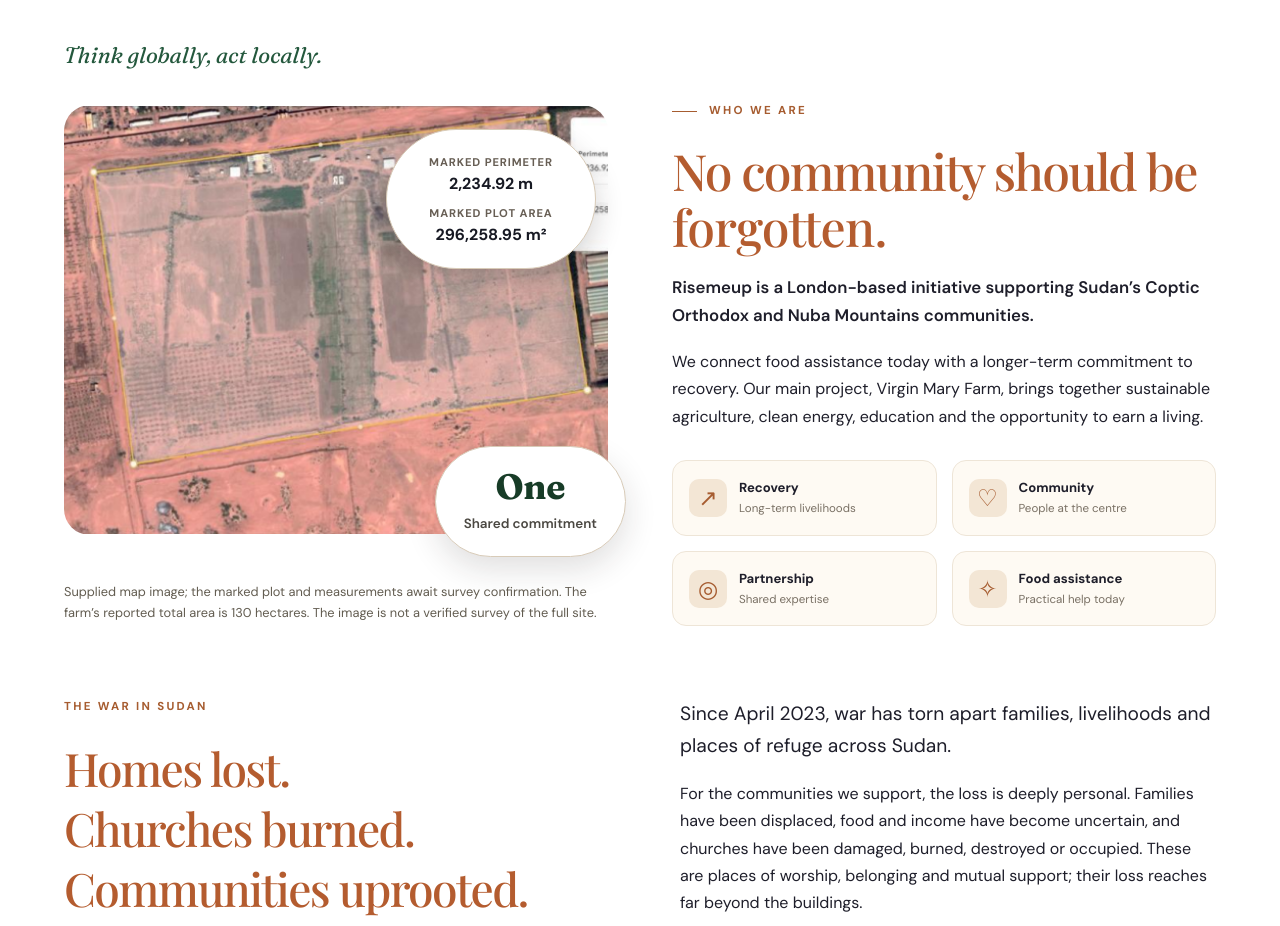
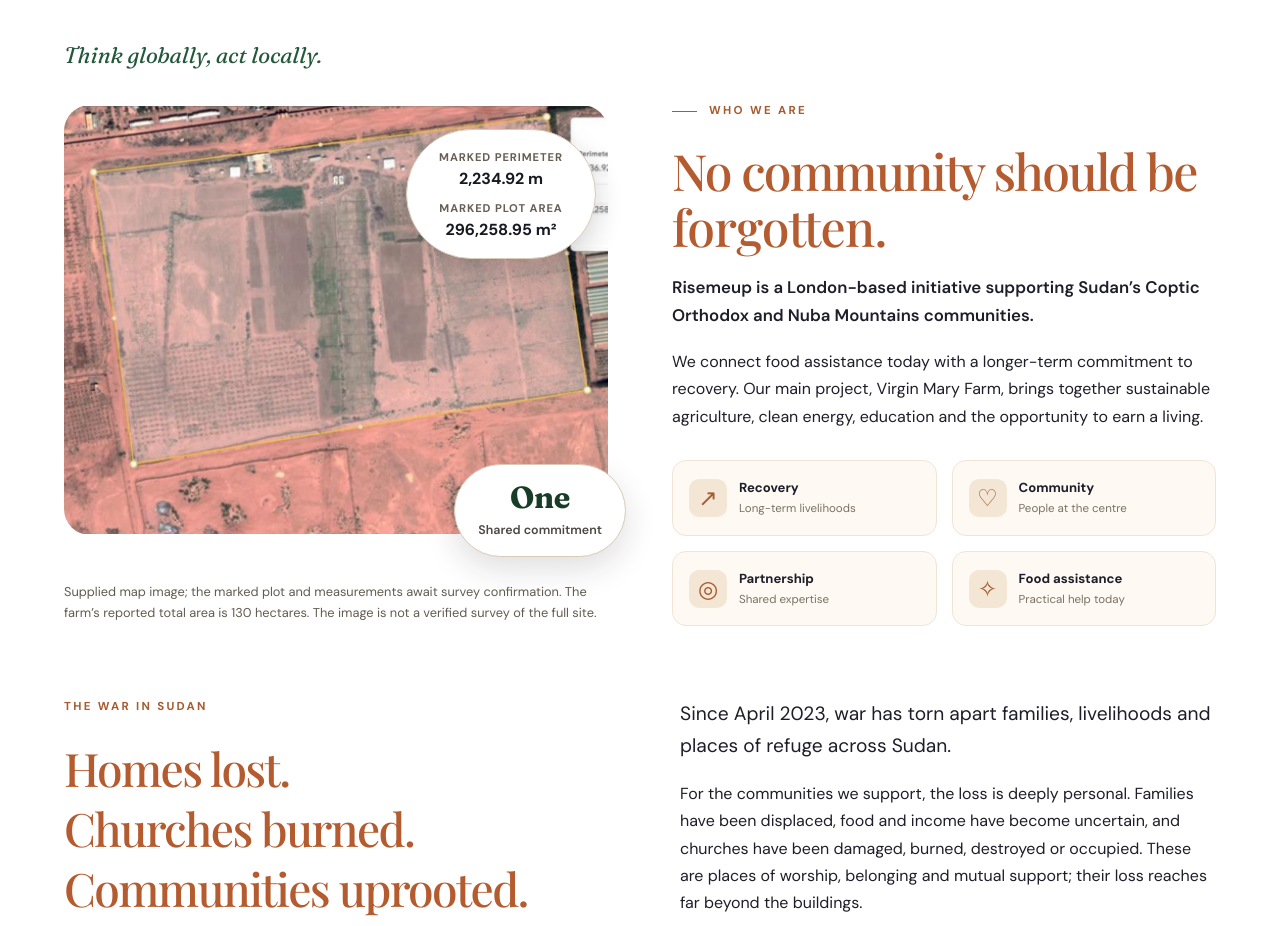
Before and after one commit to Hero988/RiseMeUp, a React (Vite) app: page / in a window 1280 px wide. Shown: the part 880-1806 px from the top of the page. Built offline with nearby package versions, Linux system fonts and the light colour scheme; a web font is replaced by a local one.

Commit message:
Slightly reduce both oval land image labels

```diff
--- a/public/classic-theme.css
+++ b/public/classic-theme.css
@@ -606,3 +606,17 @@
     right:10px;
   }
 }
+
+/* Slightly smaller oval labels on the land image. */
+.home-page #about .classic-map-measurements {
+  width:190px;
+  padding:18px 20px;
+}
+.home-page #about .classic-image-badge {
+  padding:15px 23px;
+}
+.home-page #about .classic-image-badge strong {font-size:1.9rem}
+.home-page #about .classic-image-badge span {font-size:.78rem}
+@media(max-width:600px) {
+  .home-page #about .classic-map-measurements {width:180px;padding:17px 18px}
+}
```
